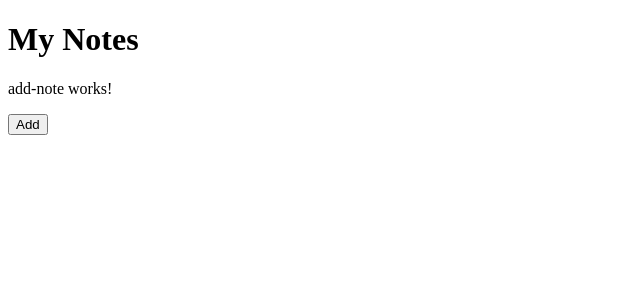
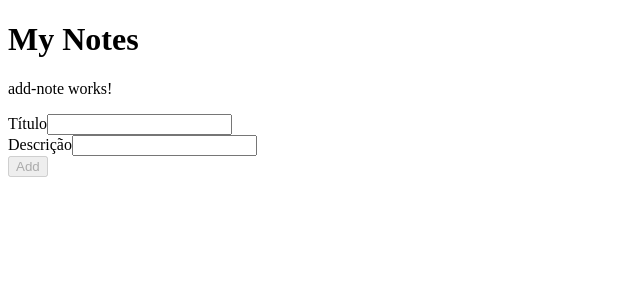
Before and after one commit to joeyclapton/my-notes, an Angular app: page /new in a window 1280 px wide. Shown: the top 300 px of the page, without its empty margins (0-640 px from the left). Built offline with nearby package versions, Linux system fonts and the light colour scheme.

Commit message:
feat: create form for add note

```diff
--- a/src/app/components/add-note/add-note.component.html
+++ b/src/app/components/add-note/add-note.component.html
@@ -1,2 +1,17 @@
 <p>add-note works!</p>
-<button (click)="addNote()">Add</button>
+<form [formGroup]="form" (ngSubmit)="addNote()">
+  <div>
+    <label for="Title">Título</label>
+    <input type="text" name="title" id="Title" formControlName="title" />
+  </div>
+  <div>
+    <label for="Description">Descrição</label>
+    <input
+      type="text"
+      name="description"
+      id="Description"
+      formControlName="description"
+    />
+  </div>
+  <button type="submit" [disabled]="!form.valid">Add</button>
+</form>
--- a/src/app/components/add-note/add-note.component.ts
+++ b/src/app/components/add-note/add-note.component.ts
@@ -1,18 +1,37 @@
 import { Component, inject } from '@angular/core';
 import { CommonModule } from '@angular/common';
 import { Router } from '@angular/router';
+import { NoteService } from '../../services/note/note.service';
+import {
+  ReactiveFormsModule,
+  FormControl,
+  Validators,
+  FormGroup,
+} from '@angular/forms';
 
 @Component({
   selector: 'app-add-note',
   standalone: true,
-  imports: [CommonModule],
+  imports: [CommonModule, ReactiveFormsModule],
   templateUrl: './add-note.component.html',
   styleUrl: './add-note.component.sass',
 })
 export class AddNoteComponent {
   router = inject(Router);
+  noteService = inject(NoteService);
+
+  form = new FormGroup({
+    title: new FormControl('', Validators.required),
+    description: new FormControl('', Validators.required),
+  });
 
   addNote() {
-    this.router.navigateByUrl('');
+    if (this.form.valid) {
+      this.noteService.create({
+        title: this.form.value.title as string,
+        description: this.form.value.description as string,
+      });
+      this.router.navigateByUrl('');
+    }
   }
 }
```
